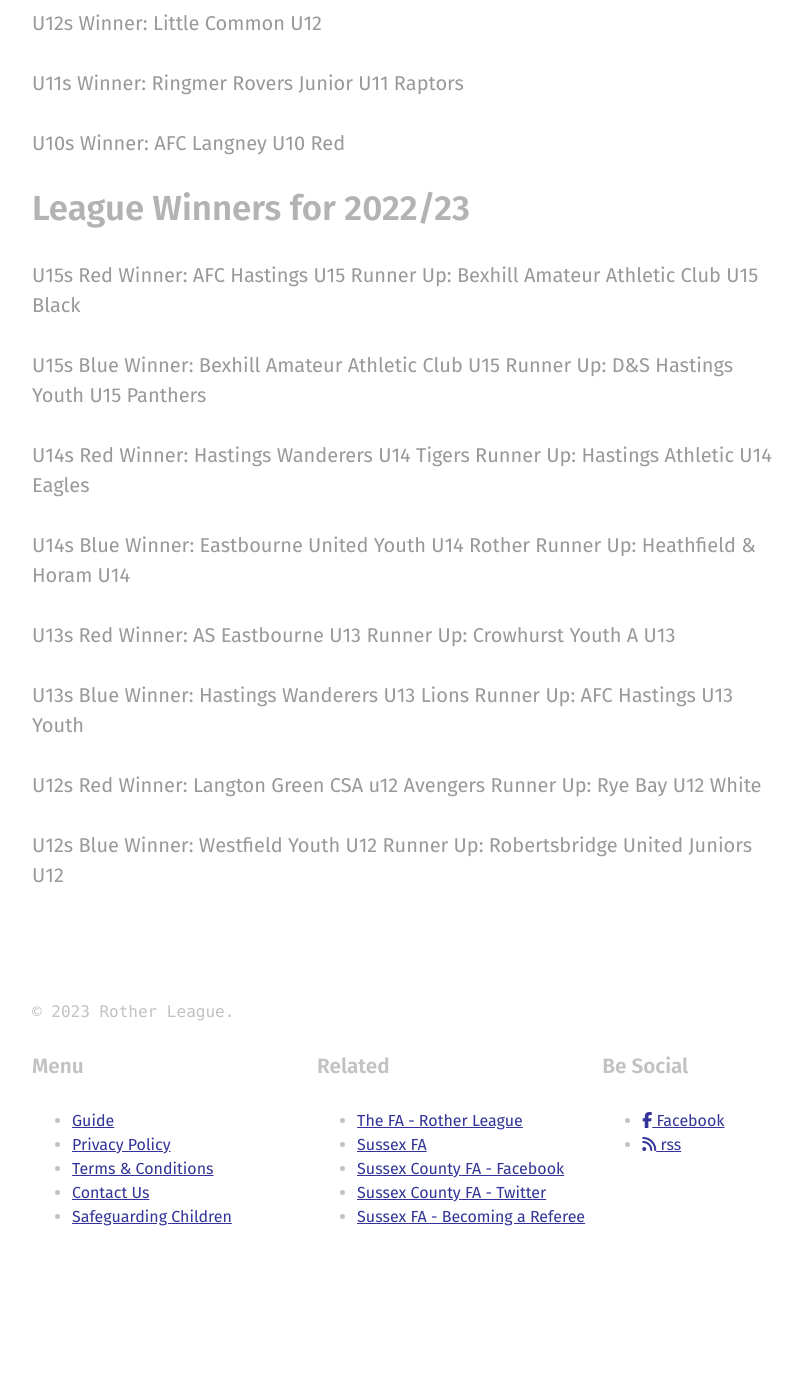
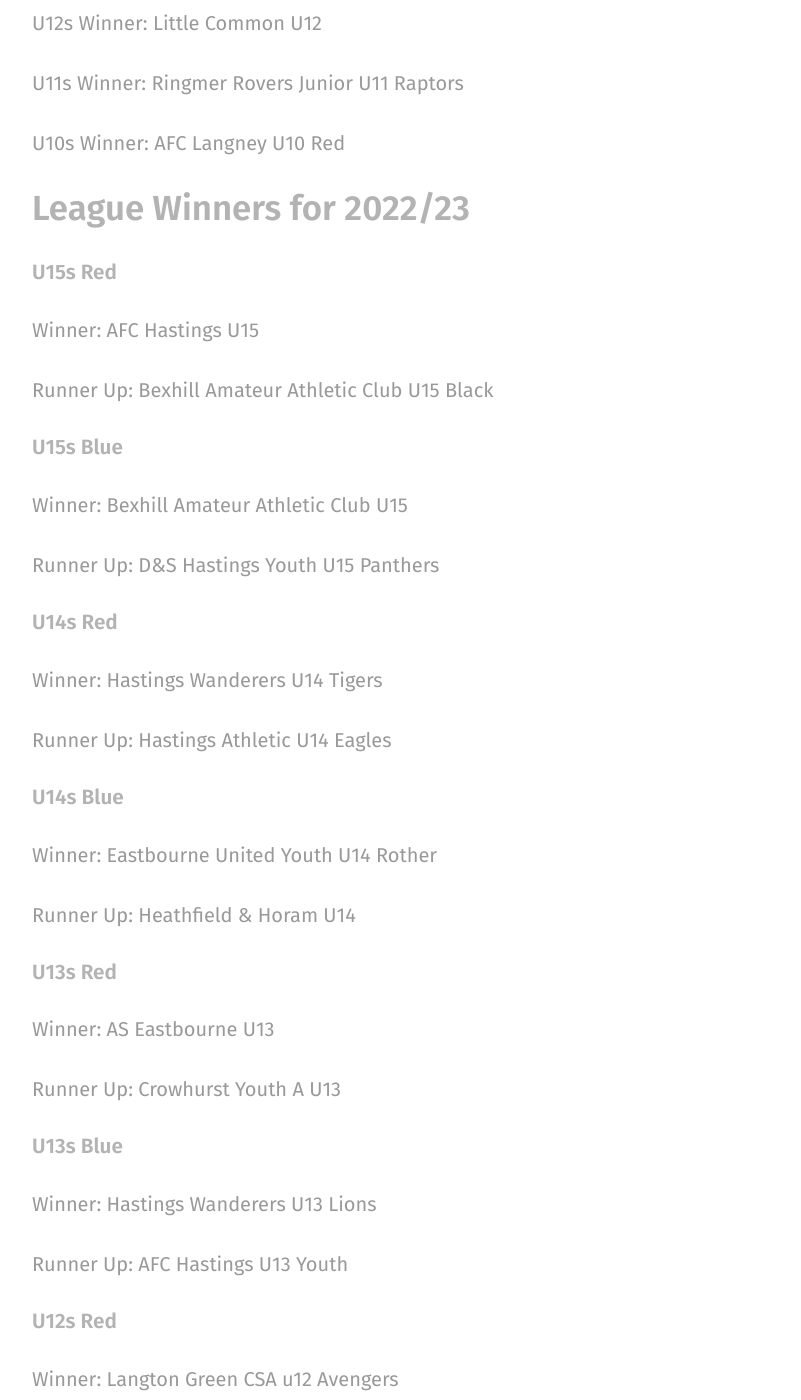
Before and after one commit to rotherleague/Rother, a Jekyll site: the page built from _posts/2023-05-16-winners.md, in a window 1280 px wide and 1400 px high, scrolled down 910 px. Shown: the whole window, without its empty margins (48-849 px from the left). Built offline with Jekyll 4.4.1, drawn with Linux system fonts in a browser that asks for light colours; nearby versions of some CDN libraries; before the commit the page ends 2155 px from its top, so only the background shows below that; some of the changed text lies outside the part shown.

Commit message:
Update 2023-05-16-winners.md

```diff
--- a/_posts/2023-05-16-winners.md
+++ b/_posts/2023-05-16-winners.md
@@ -32,34 +32,50 @@ U10s Winner: AFC Langney U10 Red
 
 ## League Winners for 2022/23
 
-U15s Red
+#### U15s Red
+
 Winner: AFC Hastings U15
+
 Runner Up: Bexhill Amateur Athletic Club U15 Black
 
-U15s Blue
+#### U15s Blue
+
 Winner: Bexhill Amateur Athletic Club U15
+
 Runner Up: D&S Hastings Youth U15 Panthers
 
-U14s Red
+#### U14s Red
+
 Winner: Hastings Wanderers U14 Tigers
+
 Runner Up: Hastings Athletic U14 Eagles
 
-U14s Blue
+#### U14s Blue
+
 Winner: Eastbourne United Youth U14 Rother
+
 Runner Up: Heathfield & Horam U14
 
-U13s Red
+#### U13s Red
+
 Winner: AS Eastbourne U13
+
 Runner Up: Crowhurst Youth A U13
 
-U13s Blue
+#### U13s Blue
+
 Winner: Hastings Wanderers U13 Lions
+
 Runner Up: AFC Hastings U13 Youth
 
-U12s Red
+#### U12s Red
+
 Winner: Langton Green CSA u12 Avengers
+
 Runner Up: Rye Bay U12 White
 
-U12s Blue
+#### U12s Blue
+
 Winner: Westfield Youth U12
+
 Runner Up: Robertsbridge United Juniors U12
```
